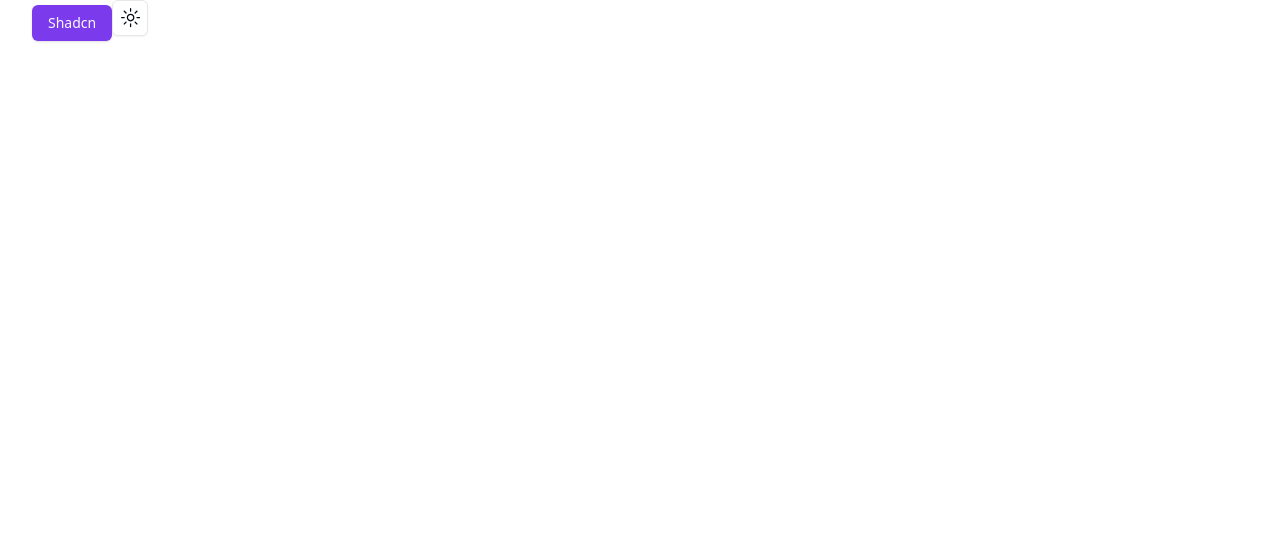
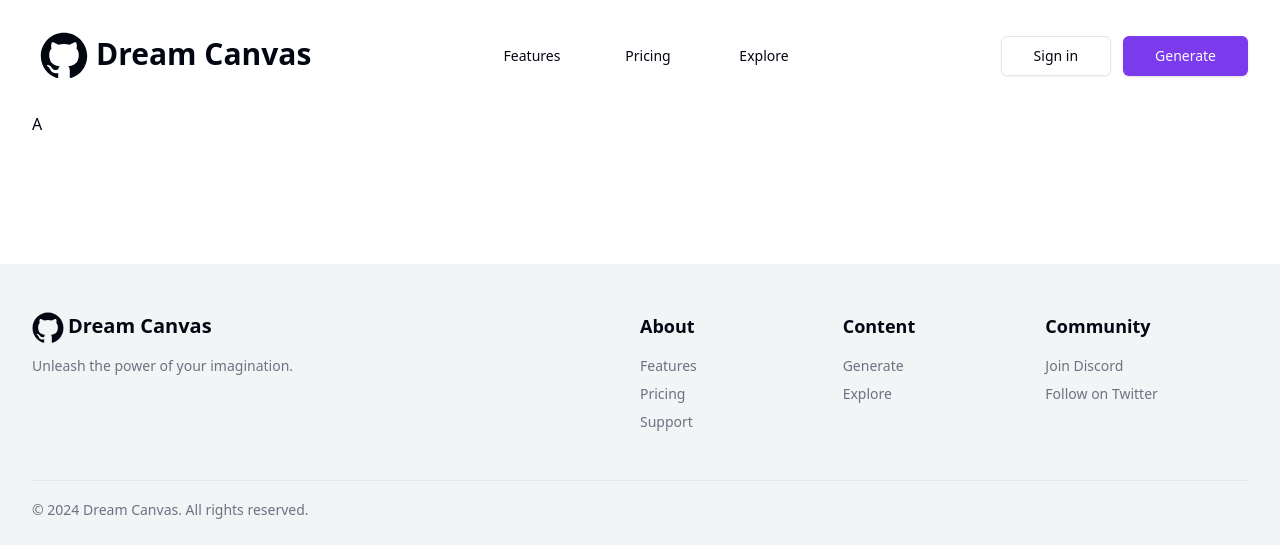
Before and after one commit to commune-ai/open-rental, a Next.js app in the folder frontend/: page / in a window 1280 px wide. Shown: the top 558 px of the page. Built offline with nearby package versions, Linux system fonts and the light colour scheme.

Commit message:
Header & Footer

```diff
--- a/frontend/package.json
+++ b/frontend/package.json
@@ -11,6 +11,8 @@
   "dependencies": {
     "@radix-ui/react-dropdown-menu": "^2.0.6",
     "@radix-ui/react-icons": "^1.3.0",
+    "@radix-ui/react-navigation-menu": "^1.1.4",
+    "@radix-ui/react-separator": "^1.0.3",
     "@radix-ui/react-slot": "^1.0.2",
     "class-variance-authority": "^0.7.0",
     "clsx": "^2.1.0",
--- /dev/null
+++ b/frontend/src/components/layout/Footer.tsx
@@ -0,0 +1,49 @@
+import { GitHubLogoIcon } from "@radix-ui/react-icons";
+import Link from "next/link";
+import { Separator } from "../ui/separator";
+
+export default function Footer() {
+
+	return (
+		<footer className="mt-32 bg-secondary">
+			<div className="container py-12 flex">
+				<div className="flex-1 grow-[3] flex flex-col gap-3 h-fit">
+					<div className="flex-1 flex items-center">
+						<GitHubLogoIcon height={32} width={32} className="shrink-0" />
+						<h2 className="pl-1 pb-1 text-xl font-semibold">Dream Canvas</h2>
+					</div>
+					<p className="text-sm text-muted-foreground">Unleash the power of your imagination.</p>
+				</div>
+				<div className="flex-1">
+					<h3 className="text-lg font-semibold">About</h3>
+					<div className="mt-4 flex flex-col gap-2">
+						<Link href={'/#features'} className="text-sm text-muted-foreground">Features</Link>
+						<Link href={'/#pricing'} className="text-sm text-muted-foreground">Pricing</Link>
+						<Link href={'/support'} className="text-sm text-muted-foreground">Support</Link>
+					</div>
+				</div>
+				<div className="flex-1">
+					<h3 className="text-lg font-semibold">Content</h3>
+					<div className="mt-4 flex flex-col gap-2">
+						<Link href={'/generate'} className="text-sm text-muted-foreground">Generate</Link>
+						<Link href={'/explore'} className="text-sm text-muted-foreground">Explore</Link>
+					</div>
+				</div>
+				<div className="flex-1">
+					<h3 className="text-lg font-semibold">Community</h3>
+					<div className="mt-4 flex flex-col gap-2">
+						<Link href={'/'} className="text-sm text-muted-foreground">Join Discord</Link>
+						<Link href={'/'} className="text-sm text-muted-foreground">Follow on Twitter</Link>
+					</div>
+				</div>
+			</div>
+			<div className="container">
+				<Separator />
+				<div className="h-16 py-4">
+					<Link href={'/'} className="text-sm text-muted-foreground">© 2024 Dream Canvas. All rights reserved.</Link>
+				</div>
+			</div>
+
+		</footer>
+	)
+}
--- /dev/null
+++ b/frontend/src/components/layout/Header.tsx
@@ -0,0 +1,47 @@
+import { GitHubLogoIcon } from "@radix-ui/react-icons";
+import { NavigationMenu, NavigationMenuItem, NavigationMenuLink, NavigationMenuList, navigationMenuTriggerStyle } from "../ui/navigation-menu";
+import Link from "next/link";
+import { Button } from "../ui/button";
+
+export default function Header() {
+
+	return (
+		<div className="flex h-28">
+			<div className="flex-1 flex items-center px-2">
+				<GitHubLogoIcon height={48} width={48} className="shrink-0" />
+				<h2 className="pl-2 pb-1 text-3xl font-semibold">Dream Canvas</h2>
+			</div>
+			<div className="flex-1 flex items-center justify-center">
+				<NavigationMenu>
+					<NavigationMenuList>
+						<NavigationMenuItem>
+							<Link href="/#features" legacyBehavior passHref>
+								<NavigationMenuLink className={`${navigationMenuTriggerStyle()} min-w-28 !h-10 text-base`}>
+									Features
+								</NavigationMenuLink>
+							</Link>
+						</NavigationMenuItem>
+						<NavigationMenuItem>
+							<Link href="/#pricing" legacyBehavior passHref>
+								<NavigationMenuLink className={`${navigationMenuTriggerStyle()} min-w-28 !h-10 text-base`}>
+									Pricing
+								</NavigationMenuLink>
+							</Link>
+						</NavigationMenuItem>
+						<NavigationMenuItem>
+							<Link href="/explore" legacyBehavior passHref>
+								<NavigationMenuLink className={`${navigationMenuTriggerStyle()} min-w-28 !h-10 text-base`}>
+									Explore
+								</NavigationMenuLink>
+							</Link>
+						</NavigationMenuItem>
+					</NavigationMenuList>
+				</NavigationMenu>
+			</div>
+			<div className="flex-1 flex items-center gap-3 justify-end">
+				<Button variant={'outline'} size={"lg"}>Sign in</Button>
+				<Button size={"lg"}>Generate</Button>
+			</div>
+		</div>
+	)
+}
--- a/frontend/src/components/layout/Main.tsx
+++ b/frontend/src/components/layout/Main.tsx
@@ -1,9 +1,17 @@
 import { ReactNode } from "react";
+import Header from "./Header";
+import Footer from "./Footer";
 
-export default function Main({ children }: { children: ReactNode }) {
+export default function Main({ children }: { children?: ReactNode }) {
 	return (
-		<main className="container">
-			{children}
+		<main>
+			<div className="container">
+				<Header />
+				<div className="flex flex-col">
+					{children}
+				</div>
+			</div>
+			<Footer />
 		</main>
 	)
 }
--- /dev/null
+++ b/frontend/src/components/ui/navigation-menu.tsx
@@ -0,0 +1,128 @@
+import * as React from "react"
+import { ChevronDownIcon } from "@radix-ui/react-icons"
+import * as NavigationMenuPrimitive from "@radix-ui/react-navigation-menu"
+import { cva } from "class-variance-authority"
+
+import { cn } from "@/lib/utils"
+
+const NavigationMenu = React.forwardRef<
+  React.ElementRef<typeof NavigationMenuPrimitive.Root>,
+  React.ComponentPropsWithoutRef<typeof NavigationMenuPrimitive.Root>
+>(({ className, children, ...props }, ref) => (
+  <NavigationMenuPrimitive.Root
+    ref={ref}
+    className={cn(
+      "relative z-10 flex max-w-max flex-1 items-center justify-center",
+      className
+    )}
+    {...props}
+  >
+    {children}
+    <NavigationMenuViewport />
+  </NavigationMenuPrimitive.Root>
+))
+NavigationMenu.displayName = NavigationMenuPrimitive.Root.displayName
+
+const NavigationMenuList = React.forwardRef<
+  React.ElementRef<typeof NavigationMenuPrimitive.List>,
+  React.ComponentPropsWithoutRef<typeof NavigationMenuPrimitive.List>
+>(({ className, ...props }, ref) => (
+  <NavigationMenuPrimitive.List
+    ref={ref}
+    className={cn(
+      "group flex flex-1 list-none items-center justify-center space-x-1",
+      className
+    )}
+    {...props}
+  />
+))
+NavigationMenuList.displayName = NavigationMenuPrimitive.List.displayName
+
+const NavigationMenuItem = NavigationMenuPrimitive.Item
+
+const navigationMenuTriggerStyle = cva(
+  "group inline-flex h-9 w-max items-center justify-center rounded-md bg-background px-4 py-2 text-sm font-medium transition-colors hover:bg-accent hover:text-accent-foreground focus:bg-accent focus:text-accent-foreground focus:outline-none disabled:pointer-events-none disabled:opacity-50 data-[active]:bg-accent/50 data-[state=open]:bg-accent/50"
+)
+
+const NavigationMenuTrigger = React.forwardRef<
+  React.ElementRef<typeof NavigationMenuPrimitive.Trigger>,
+  React.ComponentPropsWithoutRef<typeof NavigationMenuPrimitive.Trigger>
+>(({ className, children, ...props }, ref) => (
+  <NavigationMenuPrimitive.Trigger
+    ref={ref}
+    className={cn(navigationMenuTriggerStyle(), "group", className)}
+    {...props}
+  >
+    {children}{" "}
+    <ChevronDownIcon
+      className="relative top-[1px] ml-1 h-3 w-3 transition duration-300 group-data-[state=open]:rotate-180"
+      aria-hidden="true"
+    />
+  </NavigationMenuPrimitive.Trigger>
+))
+NavigationMenuTrigger.displayName = NavigationMenuPrimitive.Trigger.displayName
+
+const NavigationMenuContent = React.forwardRef<
+  React.ElementRef<typeof NavigationMenuPrimitive.Content>,
+  React.ComponentPropsWithoutRef<typeof NavigationMenuPrimitive.Content>
+>(({ className, ...props }, ref) => (
+  <NavigationMenuPrimitive.Content
+    ref={ref}
+    className={cn(
+      "left-0 top-0 w-full data-[motion^=from-]:animate-in data-[motion^=to-]:animate-out data-[motion^=from-]:fade-in data-[motion^=to-]:fade-out data-[motion=from-end]:slide-in-from-right-52 data-[motion=from-start]:slide-in-from-left-52 data-[motion=to-end]:slide-out-to-right-52 data-[motion=to-start]:slide-out-to-left-52 md:absolute md:w-auto ",
+      className
+    )}
+    {...props}
+  />
+))
+NavigationMenuContent.displayName = NavigationMenuPrimitive.Content.displayName
+
+const NavigationMenuLink = NavigationMenuPrimitive.Link
+
+const NavigationMenuViewport = React.forwardRef<
+  React.ElementRef<typeof NavigationMenuPrimitive.Viewport>,
+  React.ComponentPropsWithoutRef<typeof NavigationMenuPrimitive.Viewport>
+>(({ className, ...props }, ref) => (
+  <div className={cn("absolute left-0 top-full flex justify-center")}>
+    <NavigationMenuPrimitive.Viewport
+      className={cn(
+        "origin-top-center relative mt-1.5 h-[var(--radix-navigation-menu-viewport-height)] w-full overflow-hidden rounded-md border bg-popover text-popover-foreground shadow data-[state=open]:animate-in data-[state=closed]:animate-out data-[state=closed]:zoom-out-95 data-[state=open]:zoom-in-90 md:w-[var(--radix-navigation-menu-viewport-width)]",
+        className
+      )}
+      ref={ref}
+      {...props}
+    />
+  </div>
+))
+NavigationMenuViewport.displayName =
+  NavigationMenuPrimitive.Viewport.displayName
+
+const NavigationMenuIndicator = React.forwardRef<
+  React.ElementRef<typeof NavigationMenuPrimitive.Indicator>,
+  React.ComponentPropsWithoutRef<typeof NavigationMenuPrimitive.Indicator>
+>(({ className, ...props }, ref) => (
+  <NavigationMenuPrimitive.Indicator
+    ref={ref}
+    className={cn(
+      "top-full z-[1] flex h-1.5 items-end justify-center overflow-hidden data-[state=visible]:animate-in data-[state=hidden]:animate-out data-[state=hidden]:fade-out data-[state=visible]:fade-in",
+      className
+    )}
+    {...props}
+  >
+    <div className="relative top-[60%] h-2 w-2 rotate-45 rounded-tl-sm bg-border shadow-md" />
+  </NavigationMenuPrimitive.Indicator>
+))
+NavigationMenuIndicator.displayName =
+  NavigationMenuPrimitive.Indicator.displayName
+
+export {
+  navigationMenuTriggerStyle,
+  NavigationMenu,
+  NavigationMenuList,
+  NavigationMenuItem,
+  NavigationMenuContent,
+  NavigationMenuTrigger,
+  NavigationMenuLink,
+  NavigationMenuIndicator,
+  NavigationMenuViewport,
+}
--- /dev/null
+++ b/frontend/src/components/ui/separator.tsx
@@ -0,0 +1,29 @@
+import * as React from "react"
+import * as SeparatorPrimitive from "@radix-ui/react-separator"
+
+import { cn } from "@/lib/utils"
+
+const Separator = React.forwardRef<
+  React.ElementRef<typeof SeparatorPrimitive.Root>,
+  React.ComponentPropsWithoutRef<typeof SeparatorPrimitive.Root>
+>(
+  (
+    { className, orientation = "horizontal", decorative = true, ...props },
+    ref
+  ) => (
+    <SeparatorPrimitive.Root
+      ref={ref}
+      decorative={decorative}
+      orientation={orientation}
+      className={cn(
+        "shrink-0 bg-border",
+        orientation === "horizontal" ? "h-[1px] w-full" : "h-full w-[1px]",
+        className
+      )}
+      {...props}
+    />
+  )
+)
+Separator.displayName = SeparatorPrimitive.Root.displayName
+
+export { Separator }
--- a/frontend/src/pages/index.tsx
+++ b/frontend/src/pages/index.tsx
@@ -1,12 +1,9 @@
 import Main from "@/components/layout/Main";
-import { ToggleThemeButton } from "@/components/layout/buttons/ToggleThemeButton";
-import { Button } from "@/components/ui/button";
 
 export default function Home() {
 	return (
 		<Main>
-			<Button>Shadcn</Button>
-			<ToggleThemeButton/>
+			A
 		</Main>
 	);
 }
```
Also changed, not shown: 1 other file (tests, documents, lock files or other folders).
